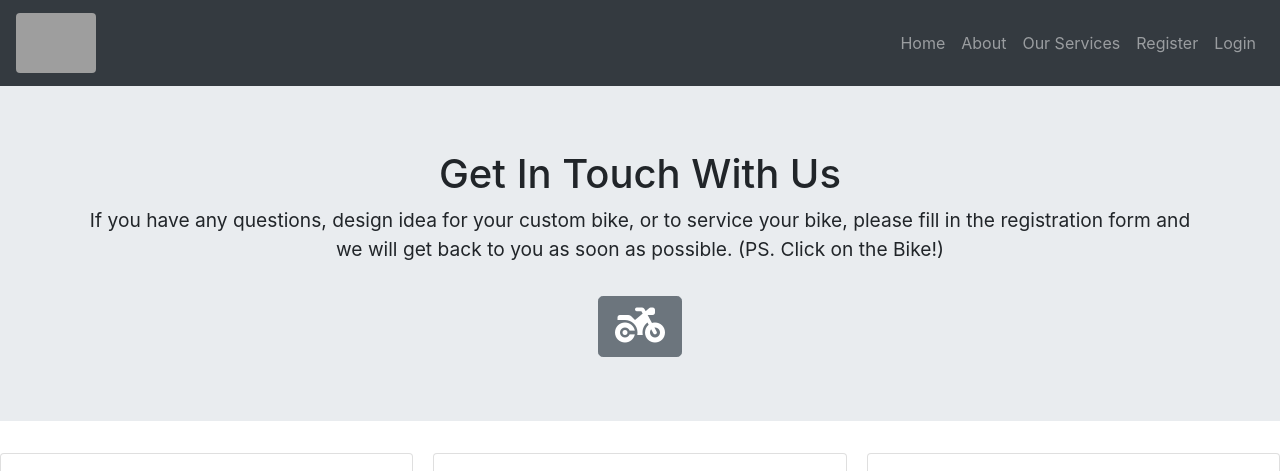
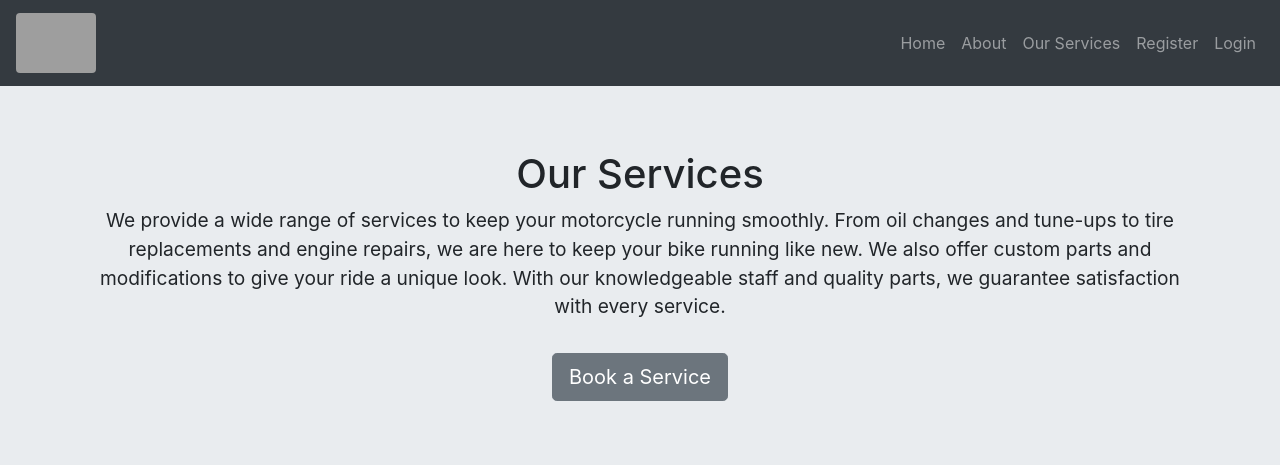
Before and after one commit to kbogar/classic-garage, a Django app: page /our_services/ in a window 1280 px wide. Shown: the top 471 px of the page. Run offline with Django 3.2, Linux system fonts and the light colour scheme; some libraries are stand-ins or nearby versions; grey boxes are pictures that could not be loaded.

Commit message:
add more content to our services page

```diff
--- a/templates/our_services.html
+++ b/templates/our_services.html
@@ -3,11 +3,12 @@
 {% block content %}
 <div class="jumbotron jumbotron-fluid info-container">
     <div class="container">
-        <h1>Get In Touch With Us</h1>
-        <p>If you have any questions, design idea for your custom bike, or to service your bike, please fill in the
-            registration form and we will get back to you as soon as possible. (PS. Click on the Bike!)</p>
-        <a class="btn btn-lg btn-secondary mt-3" role="button" href="{% url 'book_service' %}"><i
-                class="fa-solid fa-motorcycle little-moto"></i></a>
+        <h1>Our Services</h1>
+        <p>We provide a wide range of services to keep your motorcycle running smoothly. From oil
+            changes and tune-ups to tire replacements and engine repairs, we are here to keep your bike running like
+            new. We also offer custom parts and modifications to give your ride a unique look. With our knowledgeable
+            staff and quality parts, we guarantee satisfaction with every service.</p>
+        <a class="btn btn-lg btn-secondary mt-3" role="button" href="{% url 'book_service' %}">Book a Service</a>
     </div>
 </div>
 <div class="card-columns">
@@ -17,7 +18,9 @@
                 src="https://res.cloudinary.com/dafz5mtkx/image/upload/v1681567234/Classic-Garage-Images/pexels-rachel-claire-4857722_hvhkna.jpg"
                 alt="Card image" style="width:60%">
             <h4 class="card-title">Electrical Systems</h4>
-            <p class="card-text">Some example text some example text. John Doe is an architect and engineer</p>
+            <p class="card-text">We specialize in electrical system repairs and troubleshooting, from basic wiring to
+                complex electronic systems. Our experienced technicians have the knowledge and tools needed to diagnose
+                any electrical issue and get you back on the road quickly.</p>
             <a href="#" class="btn btn-primary">See Profile</a>
         </div>
     </div>
@@ -27,7 +30,9 @@
                 src="https://res.cloudinary.com/dafz5mtkx/image/upload/v1681569961/Classic-Garage-Images/pexels-rachel-claire-4577733_dkbok7.jpg"
                 alt="Card image" style="width:60%">
             <h4 class="card-title">Engine and Transmission System</h4>
-            <p class="card-text">Some example text some example text. John Doe is an architect and engineer</p>
+            <p class="card-text">Our experienced technicians are equipped with the latest diagnostic tools to diagnose
+                and repair any engine or transmission issue. We use quality parts and offer competitive prices to ensure
+                that your motorcycle is running at peak performance.</p>
             <a href="#" class="btn btn-primary">See Profile</a>
         </div>
     </div>
@@ -37,7 +42,9 @@
                 src="https://res.cloudinary.com/dafz5mtkx/image/upload/v1681567241/Classic-Garage-Images/pexels-rachel-claire-4825749_lx2ufd.jpg"
                 alt="Card image" style="width:60%">
             <h4 class="card-title">Steering System</h4>
-            <p class="card-text">Some example text some example text. John Doe is an architect and engineer</p>
+            <p class="card-text">From basic tune-ups to complex repairs, our technicians have the knowledge and
+                experience necessary to keep your bike running smoothly. We use quality parts and offer competitive
+                prices to ensure satisfaction with every service.</p>
             <a href="#" class="btn btn-primary">See Profile</a>
         </div>
     </div>
@@ -47,7 +54,9 @@
                 src="https://res.cloudinary.com/dafz5mtkx/image/upload/v1681569977/Classic-Garage-Images/pexels-rachel-claire-4577448_gfkoni.jpg"
                 alt="Card image" style="width:60%">
             <h4 class="card-title">Breaking System</h4>
-            <p class="card-text">Some example text some example text. John Doe is an architect and engineer</p>
+            <p class="card-text">our experienced technicians are equipped with the proper tools and knowledge to
+                diagnose and repair any braking system issue. Whether you need new brake pads, rotors, or calipers, we
+                have the parts and expertise to get the job done right.</p>
             <a href="#" class="btn btn-primary">See Profile</a>
         </div>
     </div>
@@ -57,7 +66,9 @@
                 src="https://res.cloudinary.com/dafz5mtkx/image/upload/v1681570248/Classic-Garage-Images/pexels-gijs-coolen-2549941_utgxdd.jpg"
                 alt="Card image" style="width:60%">
             <h4 class="card-title">Tyre check or replace</h4>
-            <p class="card-text">Some example text some example text. John Doe is an architect and engineer</p>
+            <p class="card-text">We offer a complete tyre check and replacement service. Our technicians will inspect
+                your tyres for wear and tear and replace them with quality, long-lasting tyres. We guarantee
+                satisfaction with every service.</p>
             <a href="#" class="btn btn-primary">See Profile</a>
         </div>
     </div>
@@ -66,8 +77,11 @@
             <img class="card-img-top"
                 src="https://res.cloudinary.com/dafz5mtkx/image/upload/v1681570186/Classic-Garage-Images/dan-burton-dvM7a-dIXFc-unsplash_ivufrk.jpg"
                 alt="Card image" style="width:60%">
-            <h4 class="card-title">Other</h4>
-            <p class="card-text">Some example text some example text. John Doe is an architect and engineer</p>
+            <h4 class="card-title">Custom Projects</h4>
+            <p class="card-text">We work closely with our
+                customers to create a customized look that reflects their individual style. From one-of-a-kind paint
+                jobs to custom parts and modifications, we have the knowledge and experience to make your motorcycle
+                dreams a reality.</p>
             <a href="#" class="btn btn-primary">See Profile</a>
         </div>
     </div>
```
